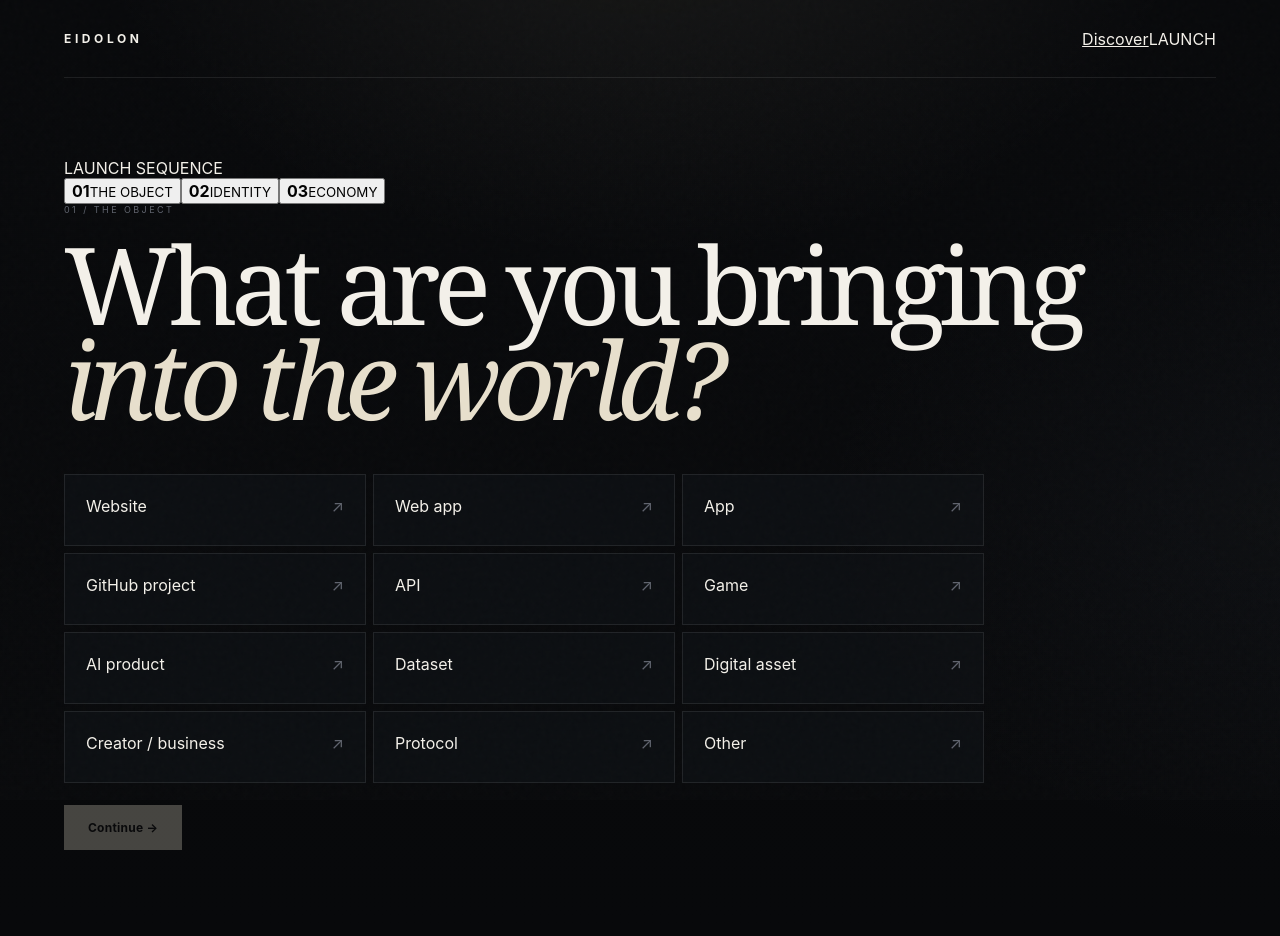
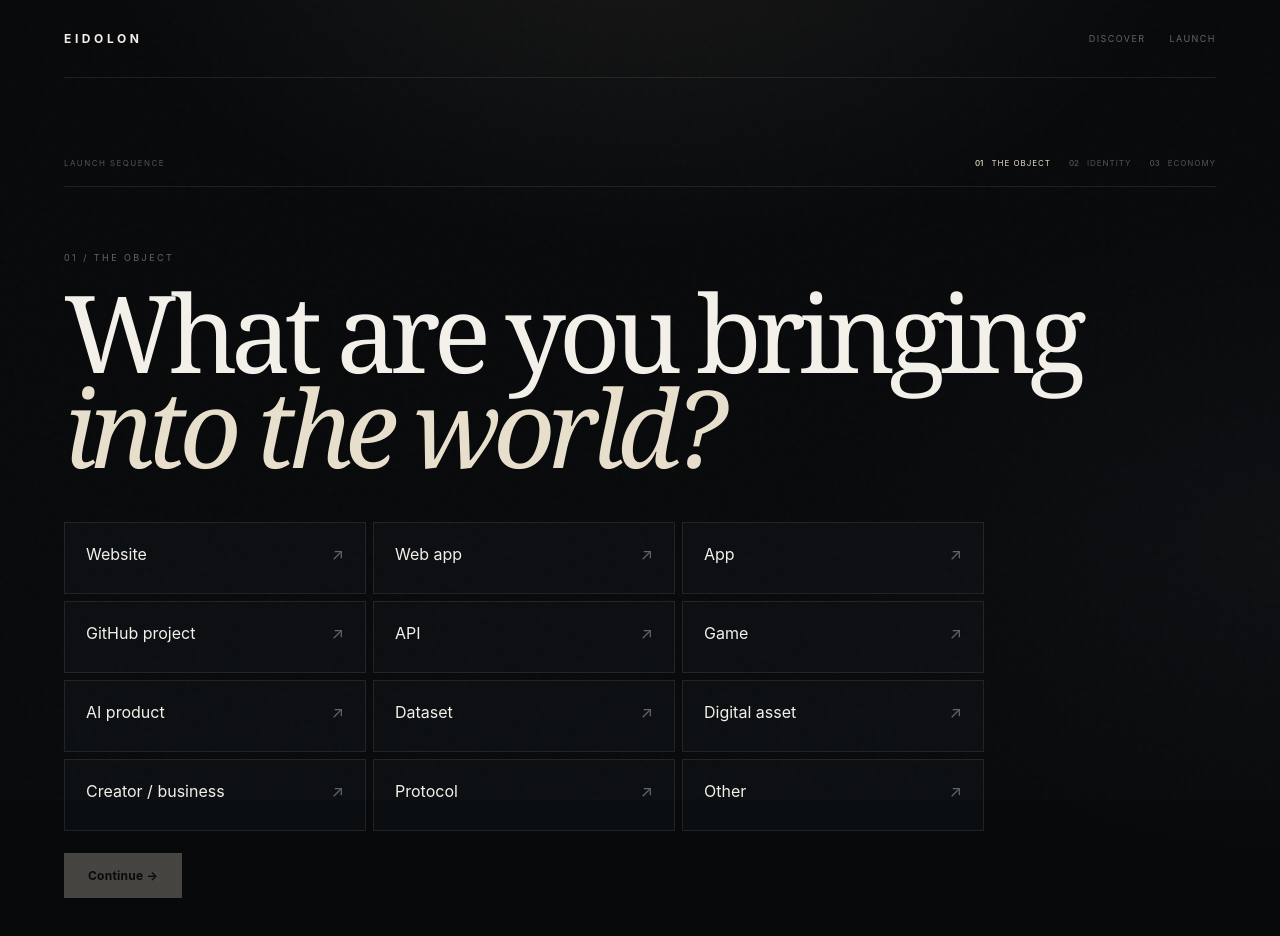
Before and after one commit to saalax4721x-coder/EIDOLON, a Next.js app: page /launch in a window 1280 px wide. Shown: the top 936 px of the page. Built offline with nearby package versions, Linux system fonts and the light colour scheme.

Commit message:
feat: add transcendent internal surface system

```diff
--- a/app/globals.css
+++ b/app/globals.css
@@ -98,3 +98,24 @@ footer{max-width:var(--max);margin:20px auto 0;padding:22px 0 30px;border-top:1p
 @media(max-width:900px){.topbar,.surface-nav{margin-left:0;margin-right:0}.type-grid{grid-template-columns:repeat(2,1fr)}}
 @media(max-width:760px){.shell,.surface,.discover,.project-page{padding-left:20px;padding-right:20px}.topbar,.surface-nav{height:72px}.topbar-right a{display:none}.hero{padding:78px 0 48px}.hero:before{right:-260px;top:10px}.intent-grid{grid-template-columns:1fr}.quiet-line{flex-direction:column}.type-grid,.economy-grid,.project-grid,.project-sections{grid-template-columns:1fr}.discover-head{display:block;padding:65px 0 38px}.launch-link{display:inline-block;margin-top:24px}.toolbar{display:block}.search{margin-top:9px;width:100%}.project-card{min-height:290px}.project-sections article{min-height:auto}.success{padding:35px;margin-top:12vh}footer span:last-child{display:none}}
 @media(prefers-reduced-motion:reduce){*,*:before,*:after{scroll-behavior:auto!important;transition:none!important;animation:none!important}}
+
+/* Transcendent internal surfaces */
+.surface-nav-links{display:flex;align-items:center;gap:24px;color:var(--muted-2);font-size:9px;letter-spacing:.16em;text-transform:uppercase}
+.surface-nav-links a{text-decoration:none;transition:color .2s}.surface-nav-links a:hover{color:var(--text)}
+.identity-surface,.economy-surface{background:
+ radial-gradient(600px 500px at 12% 42%,rgba(231,223,204,.045),transparent 68%),
+ radial-gradient(500px 600px at 88% 18%,rgba(112,128,156,.05),transparent 68%),
+ linear-gradient(180deg,#07080a,#090a0d)}
+.identity-stage,.economy-stage{max-width:var(--max);min-height:calc(100vh - 78px);margin:auto;display:grid;grid-template-columns:1.05fr .95fr;align-items:center;gap:clamp(50px,8vw,120px);position:relative}
+.identity-copy{position:relative;z-index:2;padding:70px 0}.identity-copy h1,.economy-intro h1{font-size:clamp(58px,7.6vw,105px)}.identity-copy p,.economy-intro p{max-width:510px;color:#858994;font-size:13px;line-height:1.8;margin:30px 0 0}
+.identity-orbit{position:absolute;width:620px;height:620px;left:-260px;top:50%;transform:translateY(-50%);border:1px solid rgba(255,255,255,.035);border-radius:50%;pointer-events:none}.identity-orbit:before,.identity-orbit:after{content:"";position:absolute;border:1px solid rgba(255,255,255,.028);border-radius:50%}.identity-orbit:before{inset:70px}.identity-orbit:after{inset:160px}.identity-orbit span{position:absolute;width:5px;height:5px;border-radius:50%;background:var(--accent);opacity:.65}.identity-orbit span:nth-child(1){top:18%;right:16%}.identity-orbit span:nth-child(2){bottom:24%;left:12%;opacity:.25}.identity-orbit span:nth-child(3){top:49%;right:-2%;opacity:.35}
+.identity-card,.economy-console{border:1px solid var(--line);background:linear-gradient(145deg,rgba(17,19,24,.92),rgba(9,10,13,.94));box-shadow:0 35px 100px rgba(0,0,0,.35);position:relative;z-index:2}
+.identity-card{padding:30px;max-width:500px;justify-self:end;width:100%}.identity-card:before,.economy-console:before{content:"";position:absolute;inset:1px;pointer-events:none;background:linear-gradient(135deg,rgba(255,255,255,.035),transparent 35%,transparent 70%,rgba(231,223,204,.025))}
+.identity-card-top,.console-line{display:flex;justify-content:space-between;color:#5f636d;font-size:8px;letter-spacing:.18em;border-bottom:1px solid var(--line);padding-bottom:16px;margin-bottom:30px}
+.identity-card .form{max-width:none}.identity-card .primary{width:100%;display:flex;justify-content:space-between;align-items:center}.identity-card .primary span{font-size:15px}.identity-foot{display:flex;justify-content:space-between;color:#4f535b;font-size:7px;letter-spacing:.14em;margin-top:30px;padding-top:16px;border-top:1px solid var(--line)}
+.identity-sent{display:grid;grid-template-columns:auto 1fr;gap:20px;align-items:start}.identity-sent h2{font:400 31px Georgia,serif;letter-spacing:-.04em;margin:0 0 8px}.identity-sent p{color:var(--muted);font-size:11px;line-height:1.7;margin:0}.signal-ring{width:48px;height:48px;border:1px solid rgba(185,199,173,.4);border-radius:50%;display:grid;place-items:center;color:var(--signal);box-shadow:0 0 30px rgba(185,199,173,.08)}
+.quiet-button{border:1px solid var(--line);background:transparent;color:#9b9da4;padding:11px 15px;font-size:10px;cursor:pointer;transition:.2s}.quiet-button:hover{border-color:var(--line-strong);color:var(--text)}.identity-sent .quiet-button{grid-column:1/-1;justify-self:start}
+.economy-stage{grid-template-columns:.9fr 1.1fr}.economy-intro{padding:70px 0}.economy-console{padding:28px;max-width:650px;justify-self:end;width:100%}.economy-console .economy-grid{max-width:none}.economy-console .economy{position:relative;padding:23px 52px 23px 23px;min-height:155px}.economy-index{color:#5f636d;font-size:8px;letter-spacing:.15em}.economy i{position:absolute;right:22px;top:24px;color:#666b74;font-style:normal;font-size:24px}.economy.active i{color:var(--accent)}.economy-readout{display:flex;gap:14px;padding:20px 0;border-top:1px solid var(--line);border-bottom:1px solid var(--line);margin-top:8px}.readout-dot{width:6px;height:6px;background:var(--signal);border-radius:50%;margin-top:5px;box-shadow:0 0 16px rgba(185,199,173,.55)}.economy-readout strong{font-size:8px;letter-spacing:.15em;font-weight:500}.economy-readout p{color:var(--muted);font-size:10px;line-height:1.6;margin:7px 0 0}.economy-console .primary{display:flex;justify-content:space-between;align-items:center;margin-top:22px}
+.launch-experience{position:relative}.launch-progress{display:flex;justify-content:space-between;align-items:center;border-bottom:1px solid var(--line);padding-bottom:18px;margin-bottom:65px}.launch-progress>span{color:#4f535b;font-size:8px;letter-spacing:.18em}.launch-progress>div{display:flex;gap:18px}.progress-step{border:0;background:none;color:#4f535b;display:flex;align-items:center;gap:8px;padding:0;cursor:pointer}.progress-step b{font-size:8px;font-weight:500}.progress-step small{font-size:8px;letter-spacing:.12em}.progress-step.active{color:var(--accent)}.progress-step.complete{color:#899187}.step-actions{display:flex;align-items:center;gap:9px}.step-actions .primary{margin-top:22px}
+@media(max-width:900px){.identity-stage,.economy-stage{grid-template-columns:1fr;min-height:auto;padding-bottom:80px}.identity-copy,.economy-intro{padding:80px 0 30px}.identity-card,.economy-console{justify-self:stretch;max-width:none}.identity-orbit{left:-360px;top:25%;opacity:.5}.launch-progress{display:block}.launch-progress>div{margin-top:18px;justify-content:space-between}}
+@media(max-width:760px){.surface-nav-links a{display:none}.identity-stage,.economy-stage{gap:20px}.identity-copy,.economy-intro{padding-top:58px}.identity-card,.economy-console{padding:20px}.identity-sent{grid-template-columns:1fr}.identity-sent .signal-ring{margin-bottom:2px}.identity-sent .quiet-button{grid-column:auto}.launch-progress>div{gap:10px}.progress-step small{display:none}.progress-step b{border:1px solid var(--line);width:27px;height:27px;display:grid;place-items:center;border-radius:50%}.progress-step.active b{border-color:rgba(231,223,204,.45);background:var(--accent-dim)}}
```
